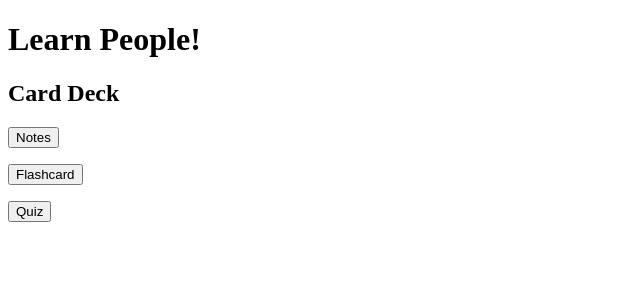
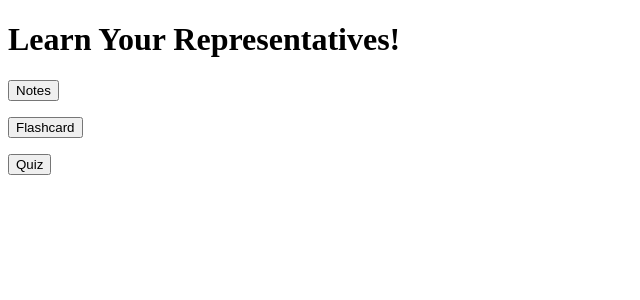
Before and after one commit to cachar/flashcard-app, a Flask app: page / in a window 1280 px wide. Shown: the top 300 px of the page, without its empty margins (0-640 px from the left). Run offline with Flask 2, Linux system fonts and the light colour scheme.

Commit message:
better pictures for POTUS & VP

```diff
--- a/seed.py
+++ b/seed.py
@@ -132,7 +132,7 @@ def hard_code_pres_and_vp():
                             title="President",
                             constituency="USA",
                             party="D",
-                            photo_url="http://advocacyrelay.convio.net/images/advocacy/legislators/194235.jpg")
+                            photo_url="http://a5.files.biography.com/image/upload/c_fill,cs_srgb,dpr_1.0,g_face,h_300,q_80,w_300/MTE4MDAzNDEwNzg5ODI4MTEw.jpg")
     db.session.add(politician)
 
     politician = Politician(bioguide_id="VPforP44",
@@ -140,7 +140,7 @@ def hard_code_pres_and_vp():
                             title="Vice President",
                             constituency="USA",
                             party="D",
-                            photo_url="http://advocacyrelay.convio.net/images/advocacy/legislators/165208.jpg")
+                            photo_url="https://upload.wikimedia.org/wikipedia/commons/e/ea/Official_portrait_of_Vice_President_Joe_Biden.jpg")
     db.session.add(politician)
 
     db.session.commit()
--- a/templates/homepage.html
+++ b/templates/homepage.html
@@ -1,9 +1,7 @@
 {% extends 'base.html' %}
 {% block content %}
 
-<h1>Learn People!</h1>
-
-<h2>Card Deck</h2>
+<h1>Learn Your Representatives!</h1>
 
 <p>
     <form action="/notes" method="get">
```
